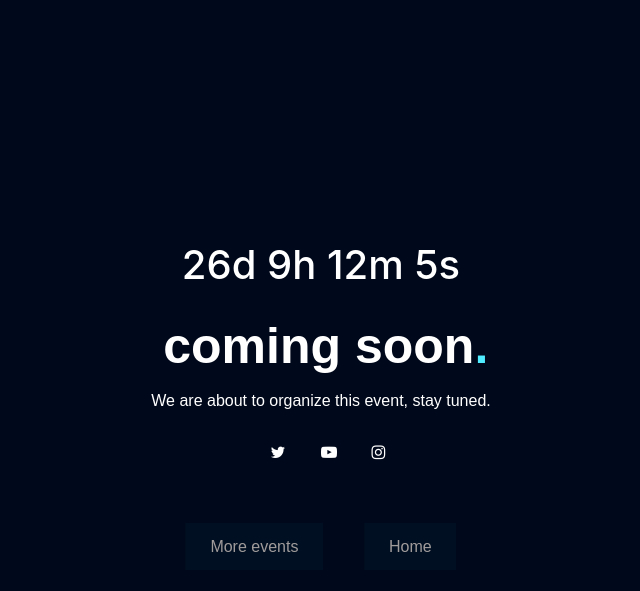
After one commit to adityashah539/CSI-SAKEC, a PHP site: page /event3.html in a window 1280 px wide. The commit adds this page. Shown: the top 591 px of the page, without its empty margins (319-959 px from the left). Run offline with PHP 8.4, Linux system fonts and the light colour scheme; some libraries are stand-ins or nearby versions.

Commit message:
version2.0
version2.0

```diff
--- /dev/null
+++ b/css/event3.css
@@ -0,0 +1,99 @@
+body {
+    background: #00091B;
+    color: #fff;
+  }
+
+
+  @keyframes fadeIn {
+    from {top: 20%; opacity: 0;}
+    to {top: 100; opacity: 1;}
+
+  }
+
+  @-webkit-keyframes fadeIn {
+    from {top: 20%; opacity: 0;}
+    to {top: 100; opacity: 1;}
+
+  }
+  h4 {
+    text-align: center;
+    font-size: 40px;
+    margin-top: 0px;
+  }
+
+  .wrapper {
+    position: absolute;
+    left: 50%;
+    top: 50%;
+    transform: translate(-50%, -50%);
+    -webkit-transform: translate(-50%, -50%);
+    animation: fadeIn 1000ms ease;
+    -webkit-animation: fadeIn 1000ms ease;
+
+  }
+
+  h1 {
+      margin-left: 30px;
+    font-size: 50px;
+    font-family: 'Poppins', sans-serif;
+    margin-bottom: 0;
+    line-height: 1;
+    font-weight: 700;
+  }
+
+  .dot {
+    color: #4FEBFE;
+  }
+
+  p {
+    text-align: center;
+    margin: 18px;
+    font-family: 'Muli', sans-serif;
+    font-weight: normal;
+
+  }
+
+  .icons {
+    text-align: center;
+
+  }
+
+  .icons i {
+    color: #ffffff;
+    /* background: #fff; */
+    height: 18px;
+    width: 18px;
+    padding: 13px;
+    margin: 0 10px;
+    /* border-radius: 50px; */
+    /* border: 2px solid #fff; */
+    transition: all 200ms ease;
+    text-decoration: none;
+    position: relative;
+}
+
+  .icons i:hover, .icons i:active {
+    color: #fff;
+    background: none;
+    cursor: pointer !important;
+    transform: scale(1.2);
+    -webkit-transform: scale(1.2);
+    text-decoration: none;
+
+  }
+  .inline
+  {
+      display: inline;
+      background-color: #0f77880f;
+      color:#a09c9c;
+      padding: 15px 25px;
+      text-align: center;
+      text-decoration: none;
+
+  }
+.inline:hover
+{
+    background-color: #0f788828;
+    text-decoration: none;
+
+}
--- a/event1.html
+++ b/event1.html
@@ -10,13 +10,13 @@
 
 
     <link rel="stylesheet" href="https://cdnjs.cloudflare.com/ajax/libs/font-awesome/4.7.0/css/font-awesome.min.css">
-   	<link rel="stylesheet" href="css/event1.css">
+   	<link rel="stylesheet" href="css/event.css">
 	<title>Event</title>
 </head>
 <body>
 	<div class="spacer" style="height:20px;"></div>
     <div class="container ">
-            <h1 >CSI-SAKEC Outbound</h1>
+            <h1 >Getting started with Big Bounty</h1>
             <div class="spacer" style="height:20px;"></div>
 <img class="main-img" src="images/bubounty.jpg" alt="">
 <div class="spacer" style="height:35px;"></div>
@@ -148,5 +148,6 @@
     <script src="https://code.jquery.com/jquery-3.3.1.js" integrity="sha256-2Kok7MbOyxpgUVvAk/HJ2jigOSYS2auK4Pfzbm7uH60=" crossorigin="anonymous">
     </script>
 
+
 </body>
 </html>
--- a/event2.html
+++ b/event2.html
@@ -10,12 +10,12 @@
 
 
     <link rel="stylesheet" href="https://cdnjs.cloudflare.com/ajax/libs/font-awesome/4.7.0/css/font-awesome.min.css">
-   	<link rel="stylesheet" href="css/event1.css">
+   	<link rel="stylesheet" href="css/event.css">
 	<title>Event</title>
 </head>
 <body>
 	<div class="spacer" style="height:20px;"></div>
-    <div class="container ">
+    <div class="container">
             <h1 >World of IOT </h1>
             <div class="spacer" style="height:20px;"></div>
 <img class="main-img" src="images/nodemcu.jpg" alt="">
--- /dev/null
+++ b/event3.html
@@ -0,0 +1,71 @@
+<!DOCTYPE html>
+<html lang="en" xmlns="http://www.w3.org/1999/xhtml">
+<head>
+	<meta charset="UTF-8">
+	<meta name="viewport" content="width=device-width, initial-scale=1.0">
+    <link rel="stylesheet" href="https://cdn.jsdelivr.net/npm/bootstrap@4.5.3/dist/css/bootstrap.min.css" integrity="sha384-TX8t27EcRE3e/ihU7zmQxVncDAy5uIKz4rEkgIXeMed4M0jlfIDPvg6uqKI2xXr2" crossorigin="anonymous">
+    <link href="https://fonts.googleapis.com/css?family=Oswald|Raleway&display=swap" rel="stylesheet">
+    <link rel="stylesheet" href="https://cdnjs.cloudflare.com/ajax/libs/animate.css/4.1.1/animate.min.css"/>
+    <link rel="stylesheet" href="https://use.fontawesome.com/releases/v5.6.3/css/all.css" integrity="sha384-UHRtZLI+pbxtHCWp1t77Bi1L4ZtiqrqD80Kn4Z8NTSRyMA2Fd33n5dQ8lWUE00s/" crossorigin="anonymous">
+
+
+    <link rel="stylesheet" href="https://cdnjs.cloudflare.com/ajax/libs/font-awesome/4.7.0/css/font-awesome.min.css">
+   	<link rel="stylesheet" href="css/event3.css">
+	<title>coming-event</title>
+</head>
+<body>
+
+    <div class="wrapper">
+
+        <h4 id="demo"></h4>
+<br>
+        <h1>coming soon<span class="dot">.</span></h1>
+        <p>We are about to organize this event, stay tuned.</p>
+        <div class="icons">
+          <a href=""><i class="fa fa-twitter"></i></a>
+          <a href=""><i class="fa fa-youtube-play"></i></a>
+          <a href=""><i class="fa fa-instagram"></i></a>
+        </div>
+
+        <div class="spacer" style="height:70px;"></div>
+        <div style="text-align: center;">
+            <a href="index.html#events" ><p class="inline">More events</p></a>
+            <a href="index.html"><p class="inline">Home</p></a>
+        </div>
+
+       </div>
+
+
+
+       <script>
+        // Set the date we're counting down to
+        var countDownDate = new Date("Jan 5, 2021 15:37:25").getTime();
+
+        // Update the count down every 1 second
+        var x = setInterval(function() {
+
+          // Get today's date and time
+          var now = new Date().getTime();
+
+          // Find the distance between now and the count down date
+          var distance = countDownDate - now;
+
+          // Time calculations for days, hours, minutes and seconds
+          var days = Math.floor(distance / (1000 * 60 * 60 * 24));
+          var hours = Math.floor((distance % (1000 * 60 * 60 * 24)) / (1000 * 60 * 60));
+          var minutes = Math.floor((distance % (1000 * 60 * 60)) / (1000 * 60));
+          var seconds = Math.floor((distance % (1000 * 60)) / 1000);
+
+          // Output the result in an element with id="demo"
+          document.getElementById("demo").innerHTML = days + "d " + hours + "h "
+          + minutes + "m " + seconds + "s ";
+
+          // If the count down is over, write some text
+          if (distance < 0) {
+            clearInterval(x);
+            document.getElementById("demo").innerHTML = "EXPIRED";
+          }
+        }, 1000);
+        </script>
+    </body>
+    </html>
```
Also changed, not shown: css/event1.css (deleted, +0 -167 lines), css/event2.css (deleted, +0 -167 lines), css/style.css (+5 -5 lines), event.html (+28 -1 lines), index.html (+23 -26 lines), 1 other file.
